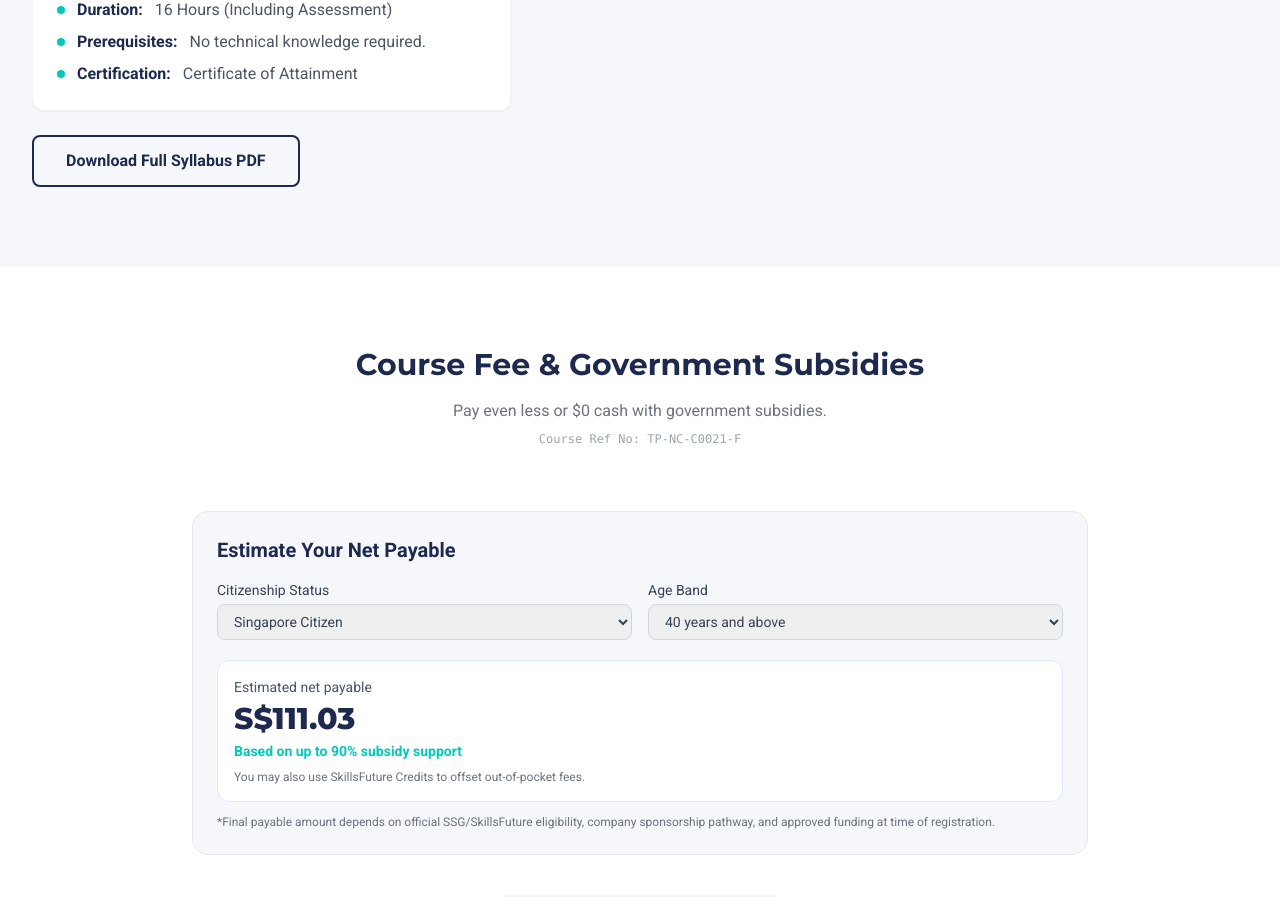
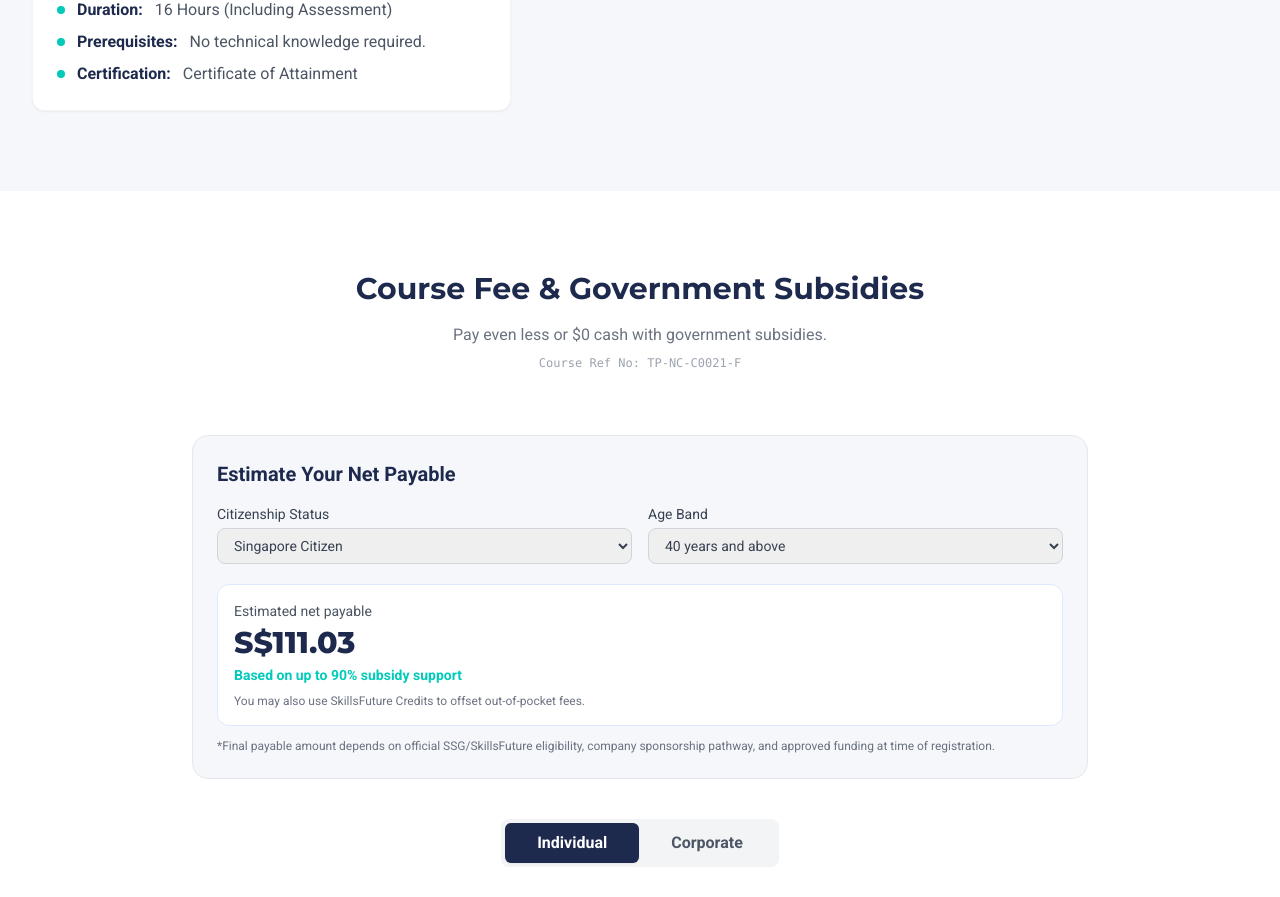
Before and after one commit to nexiuslabs/nexiusacademyskillsfuture, a React (Vite) app: page /courses/agentic-ai in a window 1280 px wide. Shown: the part 2998-3895 px from the top of the page. Built offline with nearby package versions, Linux system fonts and the light colour scheme.

Commit message:
Remove download syllabus button

```diff
--- a/components/courses/Curriculum.tsx
+++ b/components/courses/Curriculum.tsx
@@ -71,11 +71,6 @@ const Curriculum: React.FC = () => {
                 </div>
               </div>
 
-              <div>
-                <button className="w-full sm:w-auto border-2 border-primary text-primary hover:bg-primary hover:text-white font-bold py-3 px-8 rounded-lg transition-colors">
-                  Download Full Syllabus PDF
-                </button>
-              </div>
             </div>
           </div>
 
```
